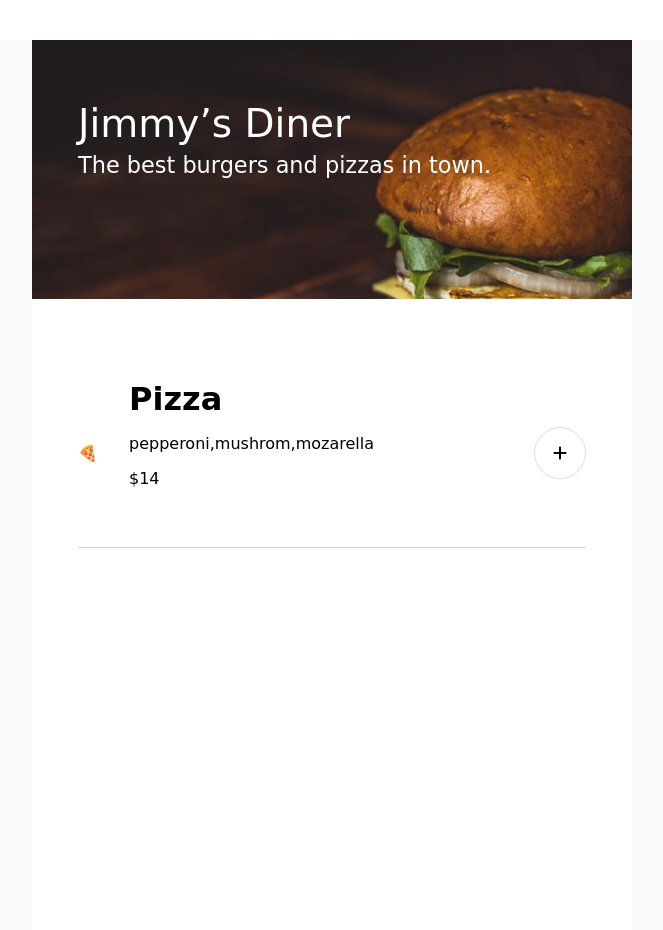
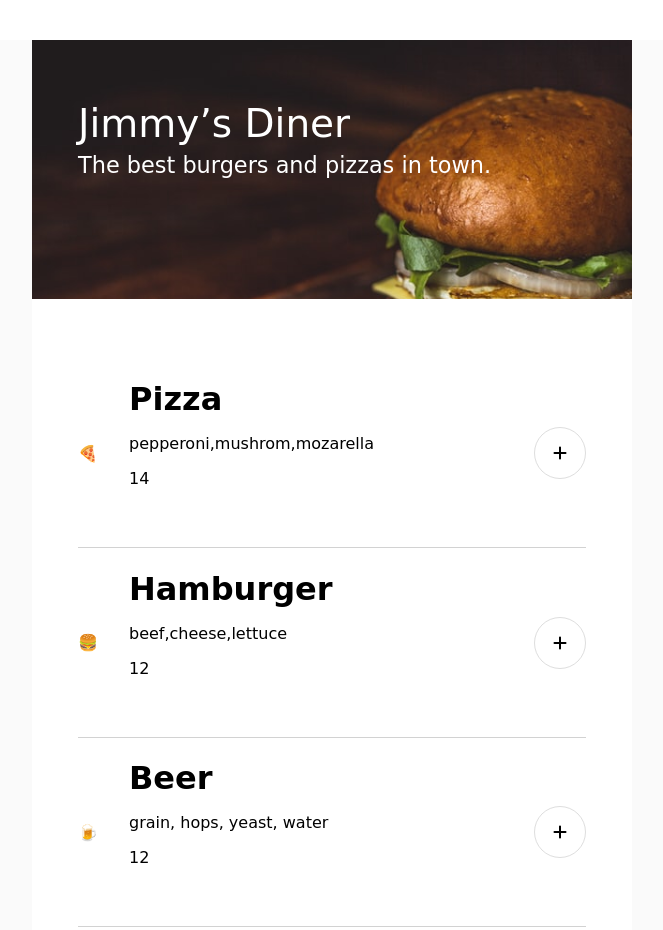
Before and after one commit to ezekielswanson/restaurant-ordering-app, a plain HTML site: page index.html in a window 1280 px wide. Shown: the top 930 px of the page, without its empty margins (308-971 px from the left). Drawn offline with Linux system fonts and the light colour scheme; a web font is replaced by a local one.

Commit message:
Updated js

```diff
--- a/data.js
+++ b/data.js
@@ -1,4 +1,4 @@
-const menuArray = [
+export const menuArray = [
     {
         name: "Pizza",
         ingredients: ["pepperoni", "mushrom", "mozarella"],
--- a/index.css
+++ b/index.css
@@ -1,7 +1,3 @@
-
-
-
-
 
 body {
     margin: 0;
--- a/index.html
+++ b/index.html
@@ -16,25 +16,10 @@
                     </div>
                 </div>
                 <div class="menu-items">
-                    <!-- Rendering Menu Items Here -->
-                    <div class="menu-items__row">
-                        <div class="menu-items__row-left">
-                            <span>🍕</span>
-                            <div class="menu-items__row-left__text">
-                                <h1>Pizza</h1>
-                                <p>pepperoni,mushrom,mozarella</p>
-                                <p>$14</p>
-                            </div>
-                        </div>
-                        <div class="menu-items__row-right">
-                            <div class="menu-items__row-right__circle">
-                                <i class="fa-solid fa-plus"></i>
-                            </div>
-                        </div>
-                    </div>
+                <!-- Rendering Menu Items Here  -->
                 </div>
             </div>
         </main>
-	<script src="index.js"></script>
+        <script src="index.js" type="module"></script>
     </body>
 </html>
--- a/index.js
+++ b/index.js
@@ -1,17 +1,52 @@
 
+import { menuArray } from './data.js'
 
 
 
 //Get Menu Items
-function
+function  getMenuItems() {
+    //loop through each obj
+    //put html in string to be rendered
+    //updat html w/ TL
+
+    let menuDisplay = '';
+
+    menuArray.forEach(function(item) {
+
+        menuDisplay += `
+            <div class="menu-items__row">
+                <div class="menu-items__row-left">
+                    <span>${item.emoji}</span>
+                    <div class="menu-items__row-left__text">
+                        <h1>${item.name}</h1>
+                        <p>${item.ingredients}</p>
+                        <p>${item.price}</p>
+                    </div>
+                </div>
+                <div class="menu-items__row-right">
+                    <div class="menu-items__row-right__circle">
+                        <i class="fa-solid fa-plus"></i>
+                    </div>
+                </div>
+            </div>
+           `
+    })
+
+    //need to use the value of menu display somewhre else so return
+    return menuDisplay
 
 
 
-
+}
 
 
 
 //Displaying Menu Items
-function render() {
+function renderMenuItems() {
+    const menuContainer = document.querySelector('.menu-items');
+    //insert in innertHTML
+    menuContainer.innerHTML = getMenuItems();
 
 }
+
+renderMenuItems();
--- a/vite.config.js
+++ /dev/null
@@ -1,6 +0,0 @@
-import {defineConfig} from 'vite'
-
-
-export default defineConfig({
-	plugins: []
-})
```
Also changed, not shown: package.json (deleted, +0 -13 lines), 2 other files.
